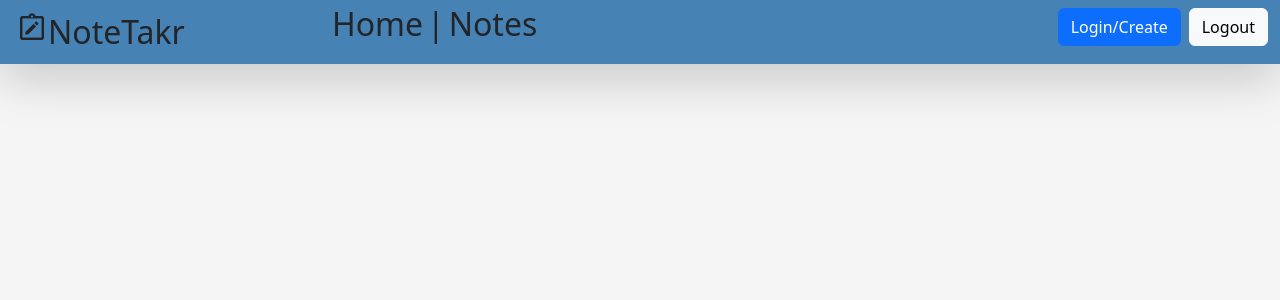
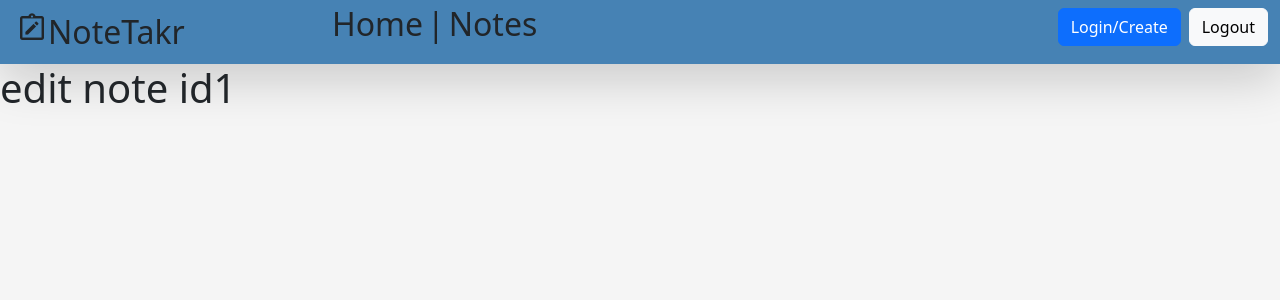
Before and after one commit to EricTimRussell/NoteTaker, a Vue app: page /editNote/1 in a window 1280 px wide. Shown: the top 300 px of the page. Built offline with nearby package versions, Linux system fonts and the light colour scheme.

Commit message:
edit note view and path

```diff
--- a/src/components/NoteCardComponent.vue
+++ b/src/components/NoteCardComponent.vue
@@ -9,11 +9,13 @@
         </div>
       </div>
       <div class="d-flex justify-content-between card-footer bg-light">
-        <button class="card-link btn">
-          <span class="material-symbols-outlined edit-icon">
-            edit
-          </span>
-        </button>
+        <RouterLink :to="`/editNote/${notes.id}`">
+          <button class="card-link btn">
+            <span class="material-symbols-outlined edit-icon">
+              edit
+            </span>
+          </button>
+        </RouterLink>
         <button @click="storeNotes.removeNote(notes.id)" class="card-link btn">
           <span class="material-symbols-outlined delete-icon">
             delete_forever
--- a/src/router/index.js
+++ b/src/router/index.js
@@ -1,6 +1,7 @@
 import { createRouter, createWebHistory } from 'vue-router'
-import HomeView from '../views/HomeView.vue'
+import HomeView from '@/views/HomeView.vue'
 import NotesViewVue from "@/views/NotesView.vue"
+import EditNoteView from "@/views/EditNoteView.vue"
 
 const router = createRouter({
   history: createWebHistory(import.meta.env.BASE_URL),
@@ -14,6 +15,11 @@ const router = createRouter({
       path: '/notes',
       name: 'notes',
       component: NotesViewVue
+    },
+    {
+      path: '/editNote/:id',
+      name: 'editNote',
+      component: EditNoteView
     }
   ]
 })
--- /dev/null
+++ b/src/views/EditNoteView.vue
@@ -0,0 +1,11 @@
+<template>
+  <div>
+    <h1>edit note id{{ $route.params.id }}</h1>
+  </div>
+</template>
+
+<script setup>
+
+</script>
+
+<style scoped></style>
--- a/src/views/NotesView.vue
+++ b/src/views/NotesView.vue
@@ -1,10 +1,10 @@
 <template>
   <section class="container-fluid">
-    <!-- SECTION Create card -->
+    <!-- SECTION Create note -->
     <div class="row justify-content-center p-3">
       <NoteFormComponent />
     </div>
-    <!-- SECTION Card -->
+    <!-- SECTION Note card -->
     <div class="row">
       <NoteCardComponent v-for="note in storeNotes.notes" :notes="note" :key="note.id" />
     </div>
```
